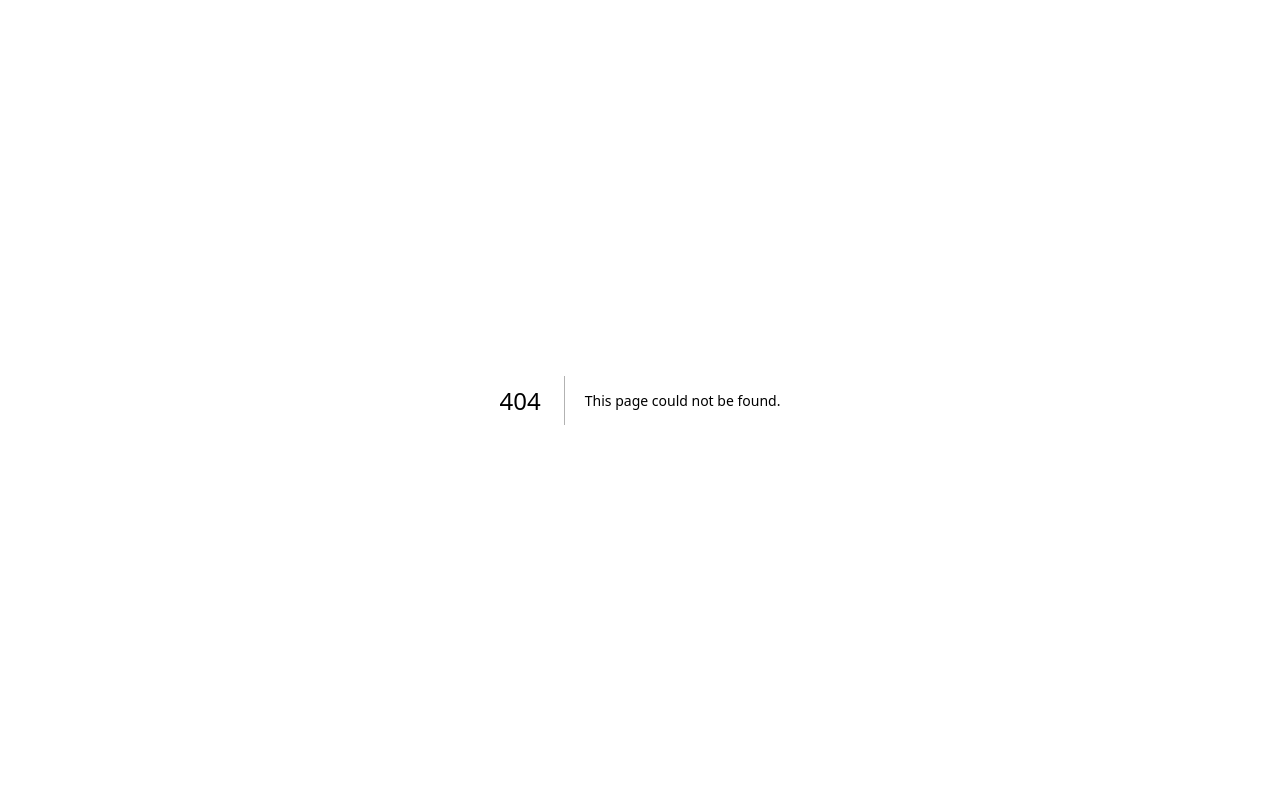
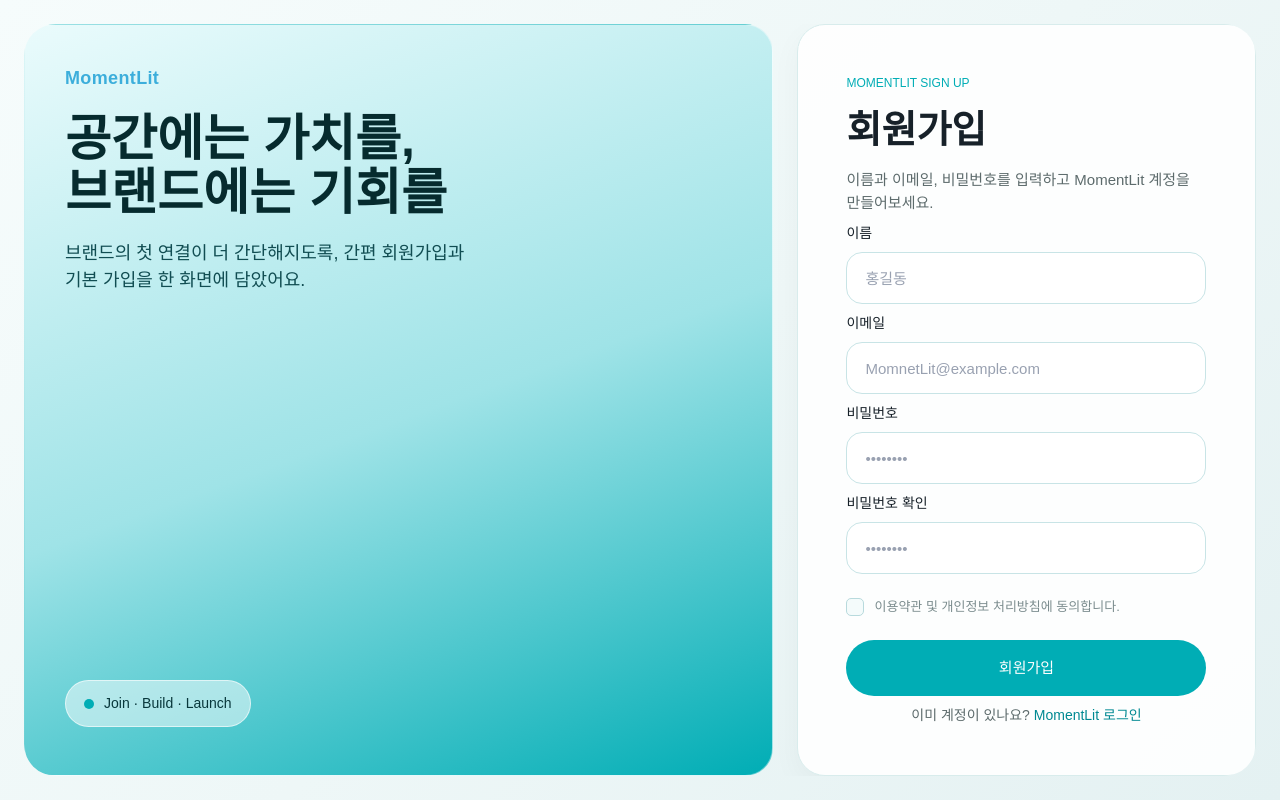
Before and after one commit to MomentLit/FE-V1, a Next.js app: page /signup in a window 1280 px wide. Before the commit this address had no page. Built offline with nearby package versions, Linux system fonts and the light colour scheme.

Commit message:
feat/회원가입 페이지 추가

```diff
--- /dev/null
+++ b/src/app/signup/page.tsx
@@ -0,0 +1,17 @@
+import { AuthShell } from "@/components/AuthShell";
+
+export default function SignupPage() {
+  return (
+    <AuthShell
+      chipText="Join · Build · Launch"
+      description="MOMENTLIT SIGN UP"
+      footerHref="/login"
+      footerLead="이미 계정이 있나요?"
+      footerLink="MomentLit 로그인"
+      primaryLabel={"이름과 이메일, 비밀번호를 입력하고\nMomentLit 계정을 만들어보세요."}
+      subtitle="브랜드의 첫 연결이 더 간단해지도록, 간편 회원가입과 기본 가입을 한 화면에 담았어요."
+      title="회원가입"
+      variant="signup"
+    />
+  );
+}
--- /dev/null
+++ b/src/components/AuthShell.tsx
@@ -0,0 +1,201 @@
+import Image from "next/image";
+import Link from "next/link";
+
+type AuthShellProps = {
+  chipText: string;
+  description: string;
+  footerHref: string;
+  footerLead: string;
+  footerLink: string;
+  primaryLabel: string;
+  subtitle: string;
+  title: string;
+  variant: "login" | "signup";
+};
+
+function BrandText() {
+  return <span className="text-[18px] font-semibold tracking-[0.02em] text-[#3CAEDB]">MomentLit</span>;
+}
+
+function BrandMark() {
+  return (
+    <Image alt="MomentLit" className="h-[78px] w-[112px] object-contain" height={78} src="/Logo.png" width={112} />
+  );
+}
+
+function Field({
+  label,
+  placeholder,
+  type = "text",
+}: {
+  label: string;
+  placeholder: string;
+  type?: string;
+}) {
+  return (
+    <label className="flex flex-col gap-2">
+      <span className="text-[14px] font-medium text-[#172129]">{label}</span>
+      <input
+        className="h-[52px] rounded-2xl border border-[#C8E4E6] bg-white px-[18px] text-[15px] text-[#172129] outline-none placeholder:text-[#99A1B1]"
+        placeholder={placeholder}
+        type={type}
+      />
+    </label>
+  );
+}
+
+function SocialButton({
+  bg,
+  children,
+}: {
+  bg: string;
+  children: React.ReactNode;
+}) {
+  return (
+    <button
+      className="flex h-12 flex-1 items-center justify-center rounded-2xl border border-[#D8ECEC]"
+      style={{ backgroundColor: bg }}
+      type="button"
+    >
+      {children}
+    </button>
+  );
+}
+
+function GoogleIcon() {
+  return (
+    <svg aria-hidden="true" className="h-6 w-6" viewBox="0 0 24 24">
+      <path d="M21.8 12.23c0-.74-.06-1.28-.19-1.84H12v3.48h5.65c-.11.86-.7 2.15-2.01 3.02l-.02.12 2.83 2.19.2.02c1.84-1.69 2.9-4.17 2.9-6.99Z" fill="#4285F4" />
+      <path d="M12 22c2.76 0 5.08-.91 6.77-2.47l-3.23-2.5c-.86.6-2.02 1.02-3.54 1.02-2.7 0-4.99-1.78-5.81-4.25l-.11.01-2.95 2.28-.04.11A10.24 10.24 0 0 0 12 22Z" fill="#34A853" />
+      <path d="M6.19 13.8A6.15 6.15 0 0 1 5.87 12c0-.63.11-1.24.31-1.8l-.01-.12-2.99-2.31-.1.05A10 10 0 0 0 2 12c0 1.61.38 3.13 1.06 4.48l3.13-2.68Z" fill="#FBBC05" />
+      <path d="M12 5.95c1.92 0 3.22.83 3.96 1.52l2.89-2.82C17.07 3 14.76 2 12 2 8.06 2 4.67 4.26 3.08 7.52l3.1 2.4C7.01 7.73 9.3 5.95 12 5.95Z" fill="#EA4335" />
+    </svg>
+  );
+}
+
+function KakaoIcon() {
+  return (
+    <svg aria-hidden="true" className="h-7 w-7" viewBox="0 0 24 24">
+      <path d="M12 4.2c-5.08 0-9.2 3.25-9.2 7.26 0 2.59 1.72 4.86 4.3 6.15l-.86 3.16c-.08.3.26.54.53.36l3.78-2.5c.47.06.95.1 1.45.1 5.08 0 9.2-3.25 9.2-7.27S17.08 4.2 12 4.2Z" fill="#191919" />
+    </svg>
+  );
+}
+
+function AppleIcon() {
+  return (
+    <svg aria-hidden="true" className="h-6 w-6" viewBox="0 0 24 24">
+      <path d="M16.67 12.79c.02 2.35 2.06 3.13 2.08 3.14-.02.06-.32 1.1-1.05 2.18-.63.93-1.29 1.85-2.33 1.87-1.02.02-1.35-.6-2.51-.6-1.16 0-1.53.58-2.49.62-1 .04-1.77-1-2.41-1.92-1.31-1.89-2.31-5.34-.97-7.67.66-1.16 1.84-1.89 3.13-1.91.98-.02 1.9.66 2.51.66.61 0 1.76-.81 2.96-.69.5.02 1.9.2 2.8 1.52-.07.04-1.67.98-1.65 2.8Zm-2.02-5.76c.53-.64.89-1.53.79-2.42-.77.03-1.69.51-2.24 1.15-.49.56-.92 1.46-.81 2.32.86.07 1.73-.44 2.26-1.05Z" fill="#FFFFFF" />
+    </svg>
+  );
+}
+
+export function AuthShell({
+  chipText,
+  description,
+  footerHref,
+  footerLead,
+  footerLink,
+  primaryLabel,
+  subtitle,
+  title,
+  variant,
+}: AuthShellProps) {
+  const isLogin = variant === "login";
+
+  return (
+    <main className="min-h-screen bg-[linear-gradient(135deg,#F6FCFC_0%,#EEF7F7_52%,#E4F1F2_100%)] p-6">
+      <div className="grid min-h-[calc(100vh-48px)] w-full grid-cols-[minmax(0,1.24fr)_minmax(0,0.76fr)] gap-6 overflow-hidden rounded-[32px]">
+        <section className="flex flex-col justify-between rounded-[28px] border border-white/40 bg-[linear-gradient(160deg,#EAFBFC_0%,#9FE3E7_52%,#00ADB5_100%)] px-10 pb-12 pt-10">
+          <div className="flex flex-col gap-5">
+            <BrandText />
+            <h1 className="w-[420px] whitespace-pre-line text-[50px] font-semibold leading-[1.08] text-[#062B2E]">
+              {"공간에는 가치를,\n브랜드에는 기회를"}
+            </h1>
+            <p className="w-[420px] text-[18px] leading-[1.5] text-[#114D52]">{subtitle}</p>
+          </div>
+
+          <div className="inline-flex w-fit items-center gap-2.5 rounded-full border border-white/60 bg-white/50 px-[18px] py-3">
+            <span className="h-[10px] w-[10px] rounded-full bg-[#00ADB5]" />
+            <span className="text-[14px] font-medium text-[#08373B]">{chipText}</span>
+          </div>
+        </section>
+
+        <section
+          className={`flex items-center justify-center rounded-[28px] border border-[#D8ECEC] bg-white/90 px-8 shadow-[0_10px_30px_rgba(0,0,0,0.04)] ${isLogin ? "py-7" : "py-9"}`}
+        >
+          <div className={`flex w-[360px] flex-col ${isLogin ? "gap-4" : "min-h-[652px] justify-between"}`}>
+            {isLogin ? (
+              <div className="mb-1 flex justify-center">
+                <BrandMark />
+              </div>
+            ) : null}
+
+            <div className="flex flex-col gap-2.5">
+              <p className="text-[12px] font-medium text-[#00ADB5]">{description}</p>
+              <h2 className="text-[38px] font-bold text-[#172129]">{title}</h2>
+              <p className="text-[15px] leading-[1.5] text-[#5D6B6C]">{primaryLabel}</p>
+            </div>
+
+            {variant === "login" ? (
+              <>
+                <Field label="아이디" placeholder="MomentLit-id" />
+                <Field label="비밀번호" placeholder="••••••••" type="password" />
+
+                <div className="flex items-center justify-between">
+                  <label className="flex items-center gap-2.5 text-[14px] text-[#7B8C8E]">
+                    <span className="h-[18px] w-[18px] rounded-[5px] border border-[#B8DADD] bg-[#F4FBFB]" />
+                    로그인 상태 유지
+                  </label>
+                  <button className="text-[13px] font-medium text-[#008992]" type="button">
+                    아이디/비밀번호 찾기
+                  </button>
+                </div>
+
+                <button className="h-14 rounded-full bg-[#00ADB5] text-[15px] font-medium text-white" type="button">
+                  로그인
+                </button>
+
+                <p className="pt-1 text-center text-[13px] font-medium text-[#7B8C8E]">간편 회원가입</p>
+
+                <div className="flex gap-3">
+                  <SocialButton bg="#FFFFFF">
+                    <GoogleIcon />
+                  </SocialButton>
+                  <SocialButton bg="#FEE500">
+                    <KakaoIcon />
+                  </SocialButton>
+                  <SocialButton bg="#111111">
+                    <AppleIcon />
+                  </SocialButton>
+                </div>
+              </>
+            ) : (
+              <>
+                <Field label="이름" placeholder="홍길동" />
+                <Field label="이메일" placeholder="MomnetLit@example.com" />
+                <Field label="비밀번호" placeholder="••••••••" type="password" />
+                <Field label="비밀번호 확인" placeholder="••••••••" type="password" />
+
+                <label className="my-2 flex items-center gap-2.5 py-1.5 text-[13px] text-[#7B8C8E]">
+                  <span className="h-[18px] w-[18px] rounded-[5px] border border-[#B8DADD] bg-[#F4FBFB]" />
+                  이용약관 및 개인정보 처리방침에 동의합니다.
+                </label>
+
+                <button className="h-14 rounded-full bg-[#00ADB5] text-[15px] font-medium text-white" type="button">
+                  회원가입
+                </button>
+              </>
+            )}
+
+            <p className="text-center text-[14px] text-[#5D6B6C]">
+              {footerLead}{" "}
+              <Link className="text-[#008992]" href={footerHref}>
+                {footerLink}
+              </Link>
+            </p>
+          </div>
+        </section>
+      </div>
+    </main>
+  );
+}
```
